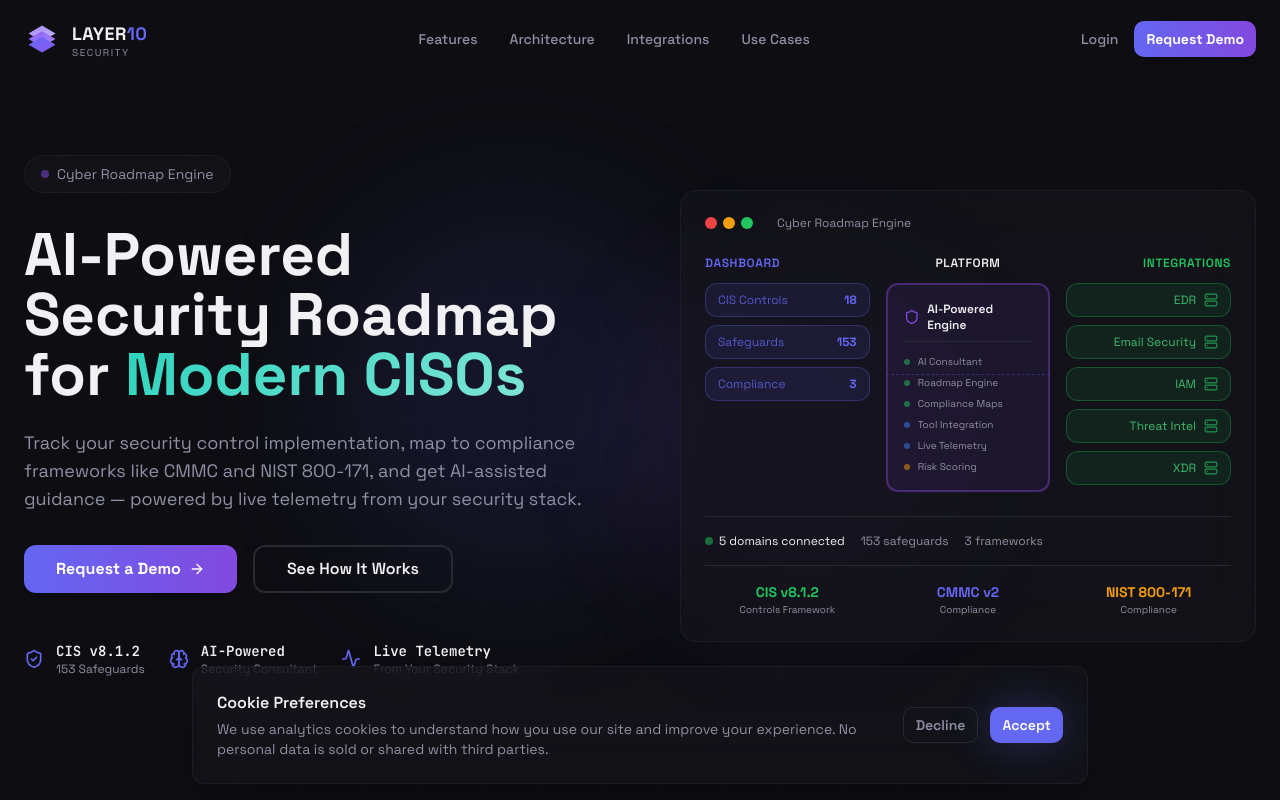
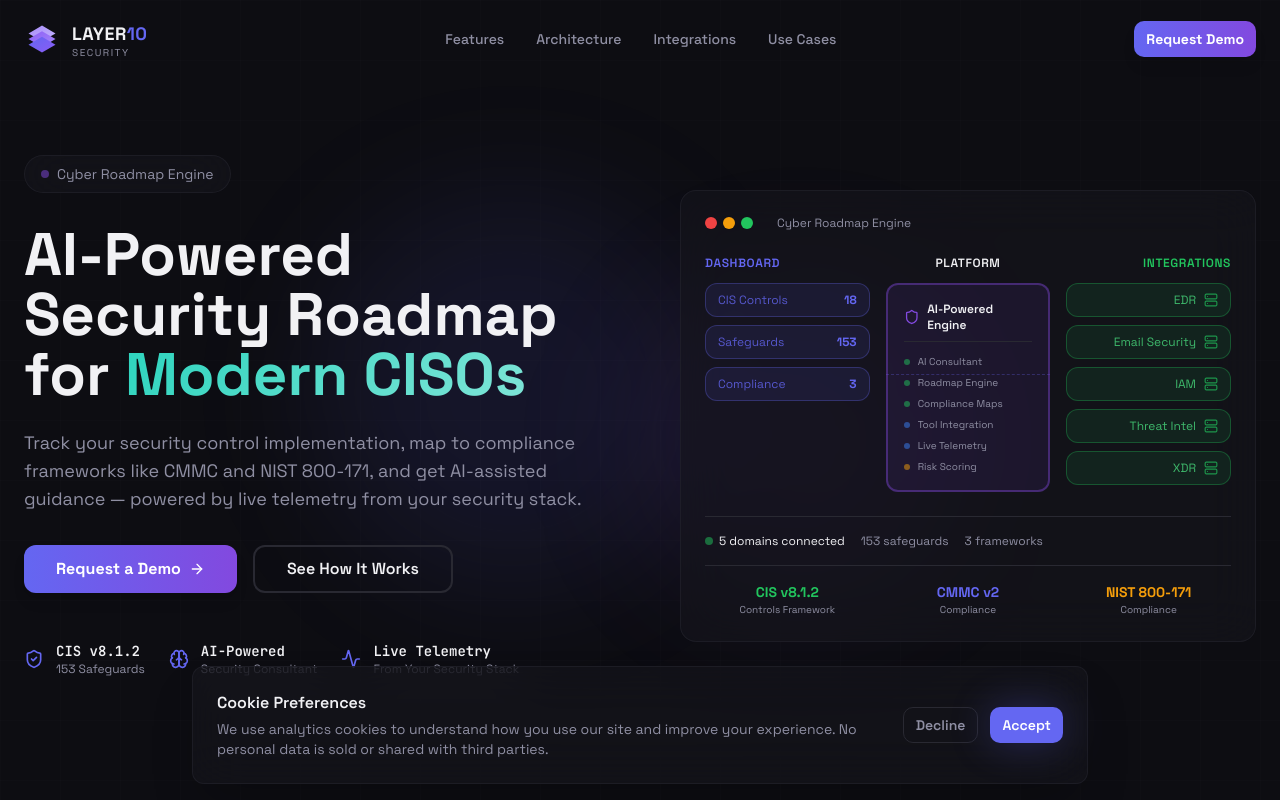
Before and after one commit to l10sec/layer10security.io, a React (Vite) app: page / in a window 1280 px wide. Shown: the top 800 px of the page. Built offline with nearby package versions, Linux system fonts and the light colour scheme; the HTML template or start-up script is replaced by a standard one.

Commit message:
fix: Remove Login button from nav

```diff
--- a/src/components/Navigation.tsx
+++ b/src/components/Navigation.tsx
@@ -58,12 +58,6 @@
 
         {/* Desktop CTA */}
         <div className="hidden lg:flex items-center gap-4">
-          <a
-            href="https://cyberroadmap.layer10security.dev"
-            className="text-muted-foreground hover:text-foreground transition-colors text-sm font-medium"
-          >
-            Login
-          </a>
           <Button variant="hero" size="sm" onClick={() => scrollToSection('#demo')}>
             Request Demo
           </Button>
@@ -98,12 +92,6 @@
                 </button>
               ))}
               <div className="flex flex-col gap-3 pt-4 border-t border-border">
-                <a
-                  href="https://cyberroadmap.layer10security.dev"
-                  className="text-center text-muted-foreground hover:text-foreground transition-colors py-2"
-                >
-                  Login
-                </a>
                 <Button variant="hero" className="w-full" onClick={() => scrollToSection('#demo')}>
                   Request Demo
                 </Button>
```
